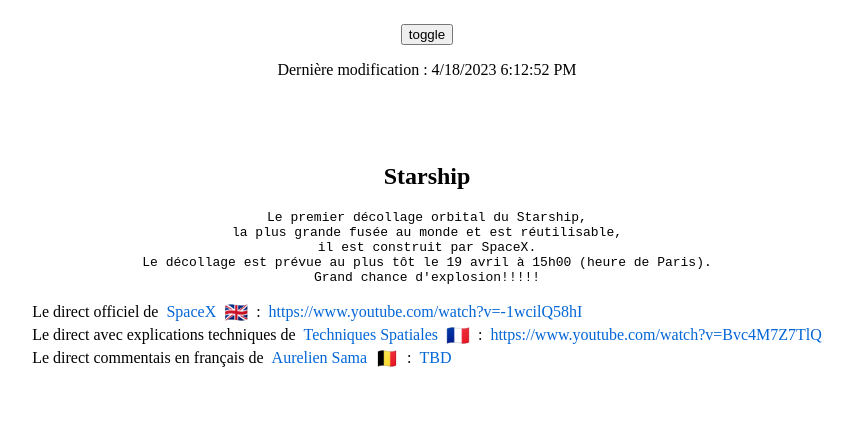
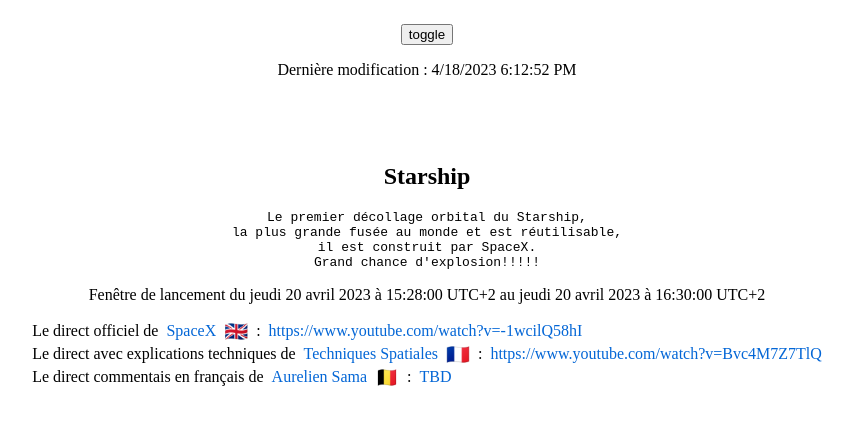
Before and after one commit to charles66820/magicSpace, a plain HTML site: page public/index.html in a window 1280 px wide. Shown: the part 66-490 px from the top of the page, without its empty margins (213-1066 px from the left). Drawn offline with Linux system fonts and the light colour scheme.

Commit message:
Fenêtre de lancement

```diff
--- a/public/index.html
+++ b/public/index.html
@@ -109,6 +109,8 @@
         .addEventListener("click", toggleColorScheme);
     </script>
     <script>
+      // <LanguageCode>-<CountryCode> (e.g. fr-FR)
+      let lang = "fr-FR";
       const launchesUrl = "launches.json";
       function getFlag(langFlag) {
         switch (langFlag) {
@@ -142,6 +144,27 @@
             const launchDescription = document.createElement("pre");
             launchDescription.textContent = launch.description;
             launchGroup.appendChild(launchDescription);
+
+            const dateOptions = {
+              weekday: "long",
+              year: "numeric",
+              month: "long",
+              day: "numeric",
+              hour: "2-digit",
+              minute: "2-digit",
+              second: "2-digit",
+              timeZoneName: "shortOffset",
+              hour12: false,
+              timeZone: "Europe/Paris"
+            };
+
+            const launchLaunchWindow = document.createElement("p");
+            launchLaunchWindow.textContent =
+              "Fenêtre de lancement du " +
+              new Date(launch.launchWindow.beginUTC).toLocaleString(lang, dateOptions)
+              + " au " +
+              new Date(launch.launchWindow.endUTC).toLocaleString(lang, dateOptions);
+            launchGroup.appendChild(launchLaunchWindow);
 
             const launchLinks = document.createElement("ul");
             launch.links.forEach((link) => {
--- a/public/launches.json
+++ b/public/launches.json
@@ -1,10 +1,10 @@
 [
   {
     "title": "Starship",
-    "description": "Le premier décollage orbital du Starship,\nla plus grande fusée au monde et est réutilisable,\nil est construit par SpaceX.\nLe décollage est prévue au plus tôt le 19 avril à 15h00 (heure de Paris).\nGrand chance d'explosion!!!!!",
+    "description": "Le premier décollage orbital du Starship,\nla plus grande fusée au monde et est réutilisable,\nil est construit par SpaceX.\nGrand chance d'explosion!!!!!",
     "launchWindow": {
-      "begin": "",
-      "end": ""
+      "beginUTC": "2023-04-20T13:28:00.000Z",
+      "endUTC": "2023-04-20T14:30:00.000Z"
     },
     "links": [
       {
```
